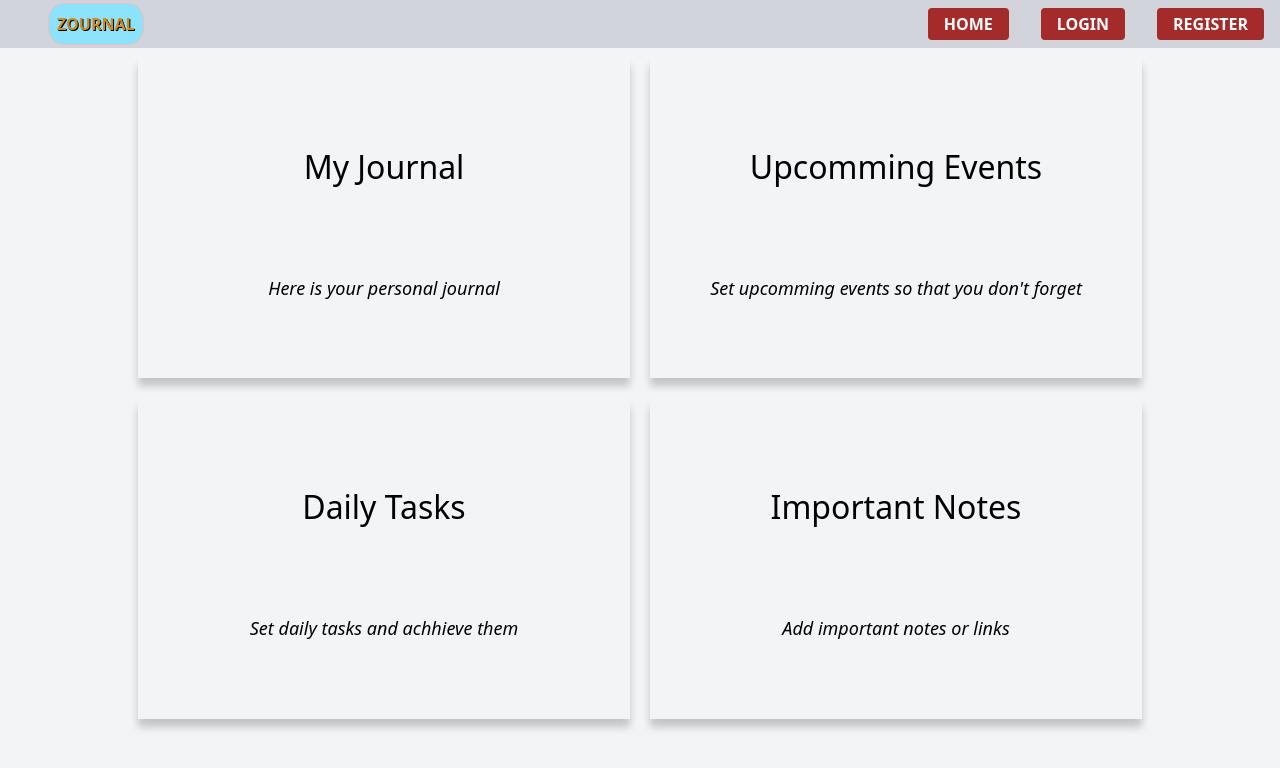
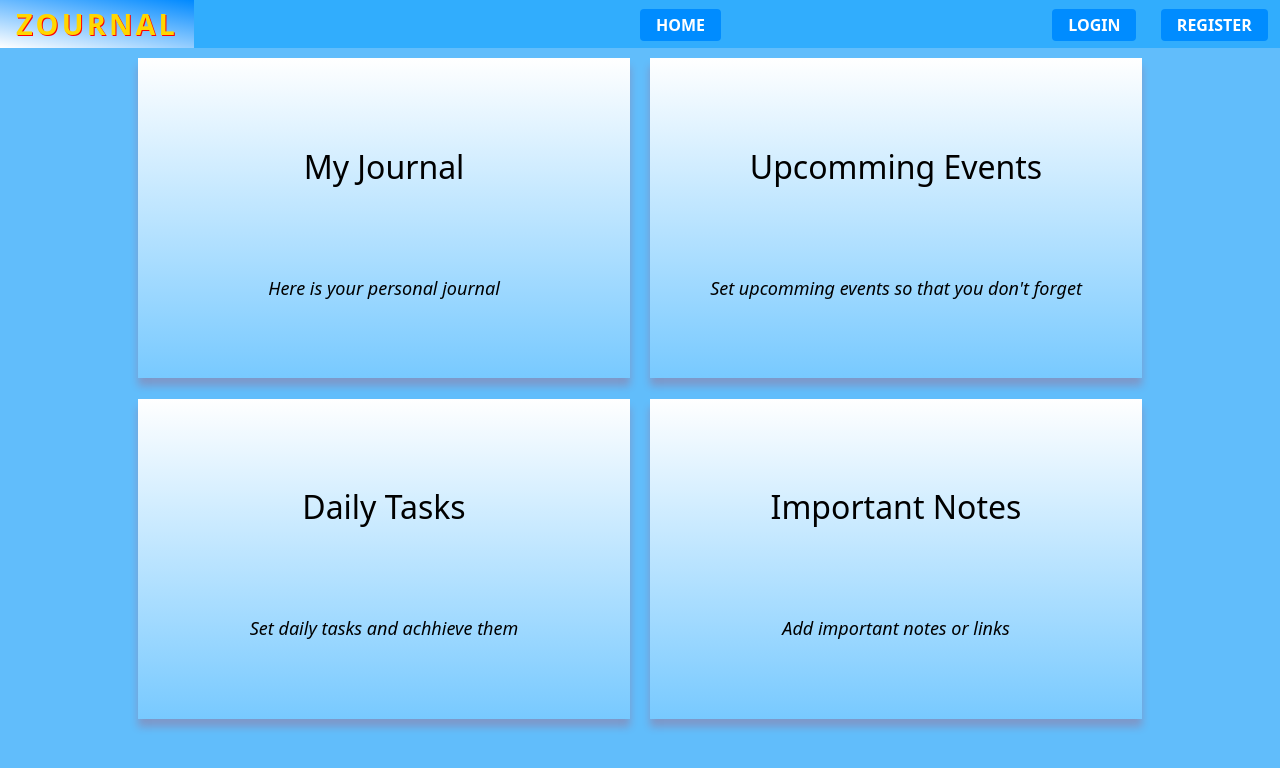
Before and after one commit to abhishek-geek/zournal, a React (Create React App) app in the folder client/: page / in a window 1280 px wide. Shown: the top 768 px of the page. Built offline with nearby package versions, Linux system fonts and the light colour scheme; no server answers.

Commit message:
theme change and UX improvement

```diff
--- a/client/src/App.css
+++ b/client/src/App.css
@@ -1,5 +1,10 @@
 .App {
   text-align: center;
+}
+
+.main {
+  background-color: rgba(0, 153, 255, 0.6);
+  min-height: 100vh;
 }
 
 .App-logo {
--- a/client/src/App.tsx
+++ b/client/src/App.tsx
@@ -22,7 +22,7 @@ function App() {
   });
 
   return (
-    <div className="">
+    <div className="main">
       <NavBar />
       <div className="mt-12">
         <Switch>
--- a/client/src/components/Journal/Modal.tsx
+++ b/client/src/components/Journal/Modal.tsx
@@ -9,7 +9,7 @@ interface Props {
 
 const Modal = ({ entry, setShowModal }: Props) => {
   return (
-    <div className="journal modal mt-40 h-40 bg-green-100  ">
+    <div className="journal modal">
       <div>
         <h1 className="modal-head">{entry.date.toString()}</h1>
         <p className="modal-content">{entry.content}</p>
--- a/client/src/components/Journal/journal.css
+++ b/client/src/components/Journal/journal.css
@@ -18,9 +18,23 @@ div.journal-card {
 }
 
 .journal.modal {
+  padding: 1rem;
+  background-image: linear-gradient(498deg, rgb(0, 132, 255), white);
   justify-content: space-between;
-  padding: 1rem;
-  height: 60vh;
+  /* padding: 1rem; */
+  height: 80vh;
   margin-top: auto;
   overflow-y: scroll;
+  top: 3rem;
 }
+
+@media only screen and (max-width: 600px) {
+  .journal.modal {
+    justify-content: space-between;
+    padding: 1rem;
+    height: 100vh;
+    width: 100vw;
+    overflow-y: scroll;
+    left: 0;
+  }
+}
--- a/client/src/components/Login/login.css
+++ b/client/src/components/Login/login.css
@@ -1,5 +1,7 @@
 .modal {
-  border: 2px solid #fff;
+  box-shadow: 0 1rem 1rem 0 #fff;
+  background-image: linear-gradient(+95deg, rgba(0, 150, 250), #941356);
+  /* border: 2px solid #fff; */
   position: absolute;
   left: 15%;
   top: 15%;
--- a/client/src/components/NavBar/NavBar.tsx
+++ b/client/src/components/NavBar/NavBar.tsx
@@ -38,7 +38,7 @@ const NavBar = () => {
   };
 
   return (
-    <div className="bg-gray-300 navbar -mt-12">
+    <div className="navbar -mt-12">
       <div className="logo">
         <Link to="/">Zournal</Link>
       </div>
@@ -60,7 +60,7 @@ const NavBar = () => {
         <ul>
           <li>
             <Link to="/">
-              <Button value="Home" className="btn w-100" />
+              <Button value="Home" className=" w-100" />
             </Link>
           </li>
           {user && (
@@ -70,8 +70,11 @@ const NavBar = () => {
                   <Button value="Logout" className="w-100" />
                 </Link>
               </li>
-              {/* <span>Abhishek Dubey</span> */}
-              {user?.name}
+              <li>
+                <Link to="/logout">
+                  <Button value={user.name} className="w-100" />
+                </Link>
+              </li>
             </div>
           )}
           {!user && (
--- a/client/src/components/NavBar/nav.css
+++ b/client/src/components/NavBar/nav.css
@@ -6,32 +6,41 @@
   flex-direction: row;
   justify-content: space-between;
   z-index: 1;
+  background-color: rgba(0, 155, 255, 0.8);
 }
 
 .navbar .logo {
+  height: 3rem;
   text-transform: uppercase;
-  margin-left: 3rem;
+  /* margin-left: 1rem; */
   margin-top: auto;
   margin-bottom: auto;
-  padding: 0.5rem;
-  font-weight: bolder;
-  border: 1px solid rgb(247, 186, 186);
-  border-radius: 1rem;
-  background-color: rgb(138, 228, 255);
-  color: rgb(212, 139, 30);
-  text-shadow: 1px 1px black;
+  padding: 0.1rem 1rem 0 1rem;
+  /* padding-top: 0.1rem;
+  padding-left: 0.1rem;
+  padding-right: 0.1rem; */
+  font-weight: 600;
+  font-size: 1.8rem;
+  letter-spacing: 0.2rem;
+  color: gold;
+  text-shadow: 1px 1px rgb(255, 0, 0);
+  /* background-color: rgba(0, 155, 255, 0.8); */
+  background-image: linear-gradient(190deg, rgba(0, 155, 255, 0.5), white);
 }
-
+.logo:hover {
+  background-color: rgb(0, 119, 255);
+}
 .navs ul {
   display: flex;
+  width: 50vw;
+  height: 3rem;
+  justify-content: space-between;
+  align-items: center;
+  /* background-color: rgba(0, 155, 255, 0.8); */
 }
 
 li {
-  margin: 0.5rem 1rem;
-}
-
-.btn {
-  background-color: gray;
+  margin-top: 0.1rem;
 }
 
 .ham {
@@ -40,18 +49,20 @@ li {
 
 .navs ul li Button {
   width: 8 rem;
-  background-color: brown;
+  background-color: rgb(0, 140, 255);
   text-transform: uppercase;
 }
 
 .user {
   display: flex;
+  width: 15rem;
+  justify-content: space-around;
 }
 
-.name {
+/* .name {
   text-align: center;
   display: table;
-}
+} */
 
 .name span {
   text-transform: capitalize;
@@ -71,27 +82,30 @@ li {
     z-index: 1;
   }
   .navs ul {
-    width: 100vw;
+    width: max-content;
+    height: max-content;
     flex-direction: column;
-    /* align-items: flex-end; */
+    align-items: flex-start;
     align-items: stretch;
     margin: 3rem 0;
-    background-color: rgb(173, 173, 173);
-    padding-right: 10rem;
+    background-color: rgba(0, 155, 255, 0.8);
+    /* padding-right: 1rem; */
   }
   .navs ul li {
     width: 100%;
     display: flex;
     justify-content: center;
+    flex-direction: column;
   }
   .navs ul li Button {
     width: 10rem;
-    background-color: brown;
-    text-transform: capitalize;
+    text-transform: uppercase;
   }
   .user {
     display: flex;
     flex-direction: column;
+    width: max-content;
+    /* align-items: center; */
   }
   .ham {
     visibility: visible;
--- a/client/src/components/Register/register.css
+++ b/client/src/components/Register/register.css
@@ -1,5 +1,7 @@
 .modal {
-  border: 2px solid #fff;
+  box-shadow: 0 1rem 1rem 0 #fff;
+  background-image: linear-gradient(+95deg, rgba(0, 150, 250), #941356);
+  /* border: 2px solid #fff; */
   position: absolute;
   left: 15%;
   top: 15%;
--- a/client/src/components/ui/Card.css
+++ b/client/src/components/ui/Card.css
@@ -1,6 +1,6 @@
 .card {
   margin: 2%;
-  box-shadow: 0 0.5rem 0.5rem 0 rgba(0, 0, 0, 0.2);
+  box-shadow: 0 0.5rem 0.5rem 0 rgba(240, 0, 0, 0.2);
   transition: 0.3s;
   min-width: 40%;
   min-height: 40vh;
@@ -8,12 +8,13 @@
   overflow: hidden;
   display: flex;
   flex-direction: column;
-
+  background-color: aliceblue;
   justify-content: space-evenly;
+  background-image: linear-gradient(white, rgba(0, 155, 255, 0.5));
 }
 
 .card:hover {
-  box-shadow: 0 1rem 1rem 0 rgba(20, 194, 93, 0.2);
+  box-shadow: 0 1rem 1.2rem 0 rgb(255, 0, 255);
 }
 
 .head {
```
